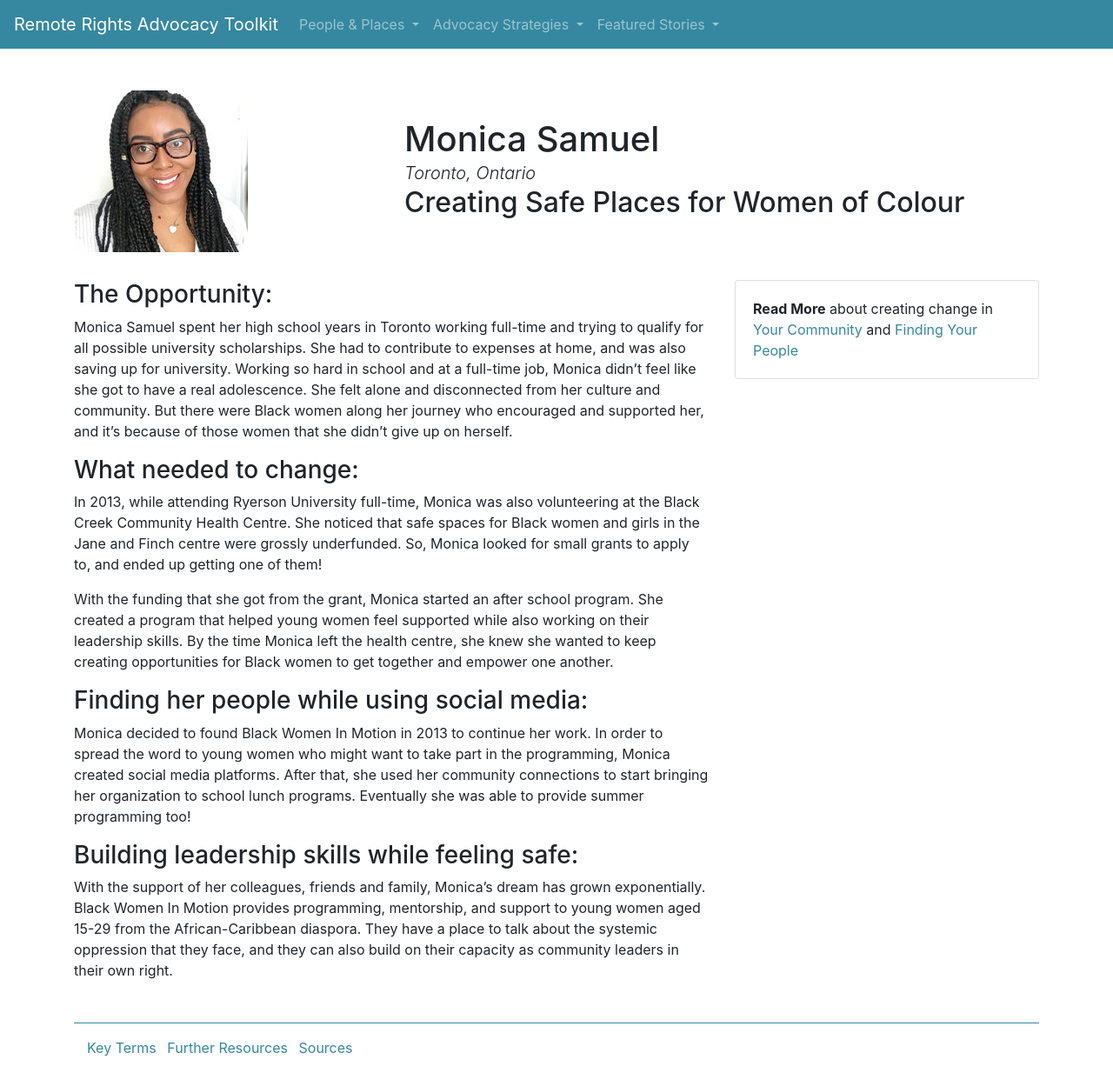
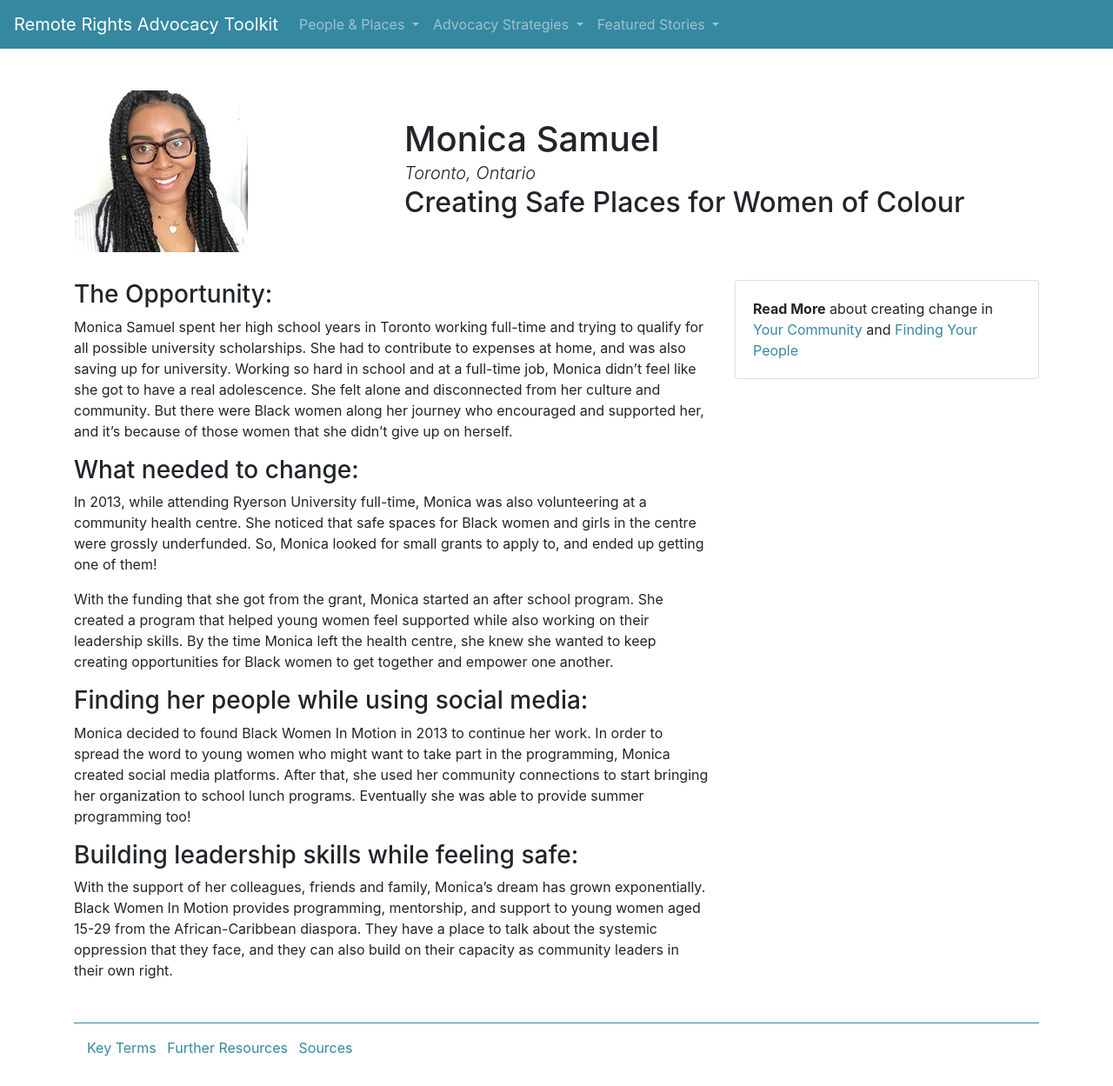
Before and after one commit to remote-rights/remote-rights.github.io, a Jekyll site: the page built from collections/_stories/monica-samuel.md, in a window 1280 px wide. Shown: the whole page at 87% size. Built offline with Jekyll 4.4.1, drawn with Linux system fonts in a browser that asks for light colours.

Commit message:
home page and loose ends

```diff
--- a/_layouts/home.html
+++ b/_layouts/home.html
@@ -8,7 +8,7 @@
 <section class="home-section" id="strategy">
   {% include strategy.html %}
 </section>
-<section class="home-section">
+<section class="home-section" id="stories">
   {% include stories.html %}
 </section>
 <section class="home-section">
--- a/collections/_stories/monica-samuel.md
+++ b/collections/_stories/monica-samuel.md
@@ -12,7 +12,7 @@ position: 7
 Monica Samuel spent her high school years in Toronto working full-time and trying to qualify for all possible university scholarships. She had to contribute to expenses at home, and was also saving up for university. Working so hard in school and at a full-time job, Monica didn’t feel like she got to have a real adolescence. She felt alone and disconnected from her culture and community. But there were Black women along her journey who encouraged and supported her, and it’s because of those women that she didn’t give up on herself.
 
 ### What needed to change:
-In 2013, while attending Ryerson University full-time, Monica was also volunteering at the Black Creek Community Health Centre. She noticed that safe spaces for Black women and girls in the Jane and Finch centre were grossly underfunded. So, Monica looked for small grants to apply to, and ended up getting one of them!
+In 2013, while attending Ryerson University full-time, Monica was also volunteering at a community health centre. She noticed that safe spaces for Black women and girls in the centre were grossly underfunded. So, Monica looked for small grants to apply to, and ended up getting one of them!
 
 With the funding that she got from the grant, Monica started an after school program. She created a program that helped young women feel supported while also working on their leadership skills. By the time Monica left the health centre, she knew she wanted to keep creating opportunities for Black women to get together and empower one another.
 
```
Also changed, not shown: index.md (+1 -1 lines), pages/sources.md (+2 -0 lines).
